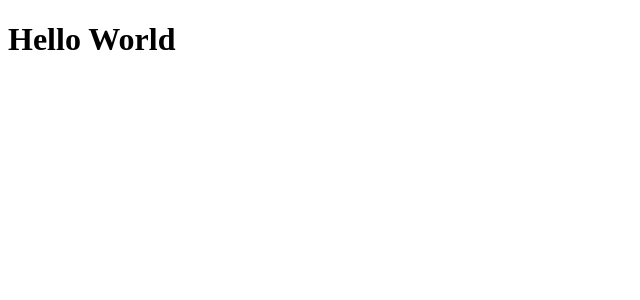
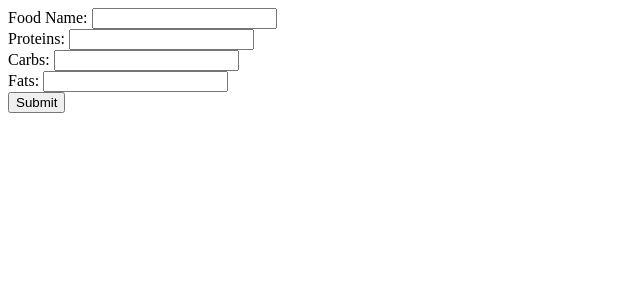
Before and after one commit to dcchan98/caloric-calculator, a React (Create React App) app: page / in a window 1280 px wide. Shown: the top 300 px of the page, without its empty margins (0-640 px from the left). Built offline with nearby package versions, Linux system fonts and the light colour scheme.

Commit message:
Submit button will create food

```diff
--- a/src/App.js
+++ b/src/App.js
@@ -1,9 +1,10 @@
 /** @format */
+import Counter from "./components/CaloricCounter/Counter";
 
 export default function App(props) {
 	return (
 		<div>
-			<h1>Hello World</h1>
+			<Counter/>
 		</div>
 	);
 }
--- /dev/null
+++ b/src/components/CaloricCounter/Counter.js
@@ -0,0 +1,64 @@
+/** @format */
+
+import React, { Component } from "react";
+import Food from "../../model/Food";
+
+export default class Counter extends Component {
+	constructor(props) {
+		super(props);
+		this.state = {
+      name:"",
+      proteins:0,
+      carbs:0,
+      fats:0,
+      listOfFood: []
+    };
+    this.handleName = this.handleName.bind(this);
+    this.handleProteins = this.handleProteins.bind(this);
+    this.handleCarbs = this.handleCarbs.bind(this);
+    this.handleFats = this.handleFats.bind(this);
+    this.handleSubmit = this.handleSubmit.bind(this);
+
+
+		// This binding is necessary to makeIncrements` work in the callback
+  }
+
+  handleName(event) {
+    this.setState({name: event.target.value});
+  }
+  handleProteins(event) {
+    this.setState({proteins: Number(event.target.value)});
+  }
+  handleCarbs(event) {
+    this.setState({carbs: Number(event.target.value)});
+  }
+  handleFats(event) {
+    this.setState({fats: Number(event.target.value)});
+  }
+  handleSubmit(event) {
+    event.preventDefault();
+    let myFood = new Food(this.state.name,this.state.proteins,this.state.carbs,this.state.fats);
+    this.state.listOfFood.push(myFood);
+    console.log(this.state.listOfFood)
+  }
+
+	render() {
+		return (
+			<form>
+				<label htmlFor='fname'>Food Name: </label>
+		    <input onChange={this.handleName} type='text' id='fname' />
+        <br />
+        <label htmlFor='p'>Proteins: </label>
+	      <input onChange={this.handleProteins} type='text' id='p' />
+        <br />
+        <label htmlFor='c'>Carbs: </label>
+	      <input onChange={this.handleCarbs} type='text' id='c' />
+        <br />
+        <label htmlFor='f'>Fats: </label>
+		    <input onChange={this.handleFats} type='text' id='f' />
+        <br />
+        <input onClick={this.handleSubmit} type="submit" value="Submit" />
+			</form>
+		);
+	}
+}
```
Also changed, not shown: src/components/CaloricCounter/FoodItem.js (added), 1 other file (tests, documents, lock files or other folders).
